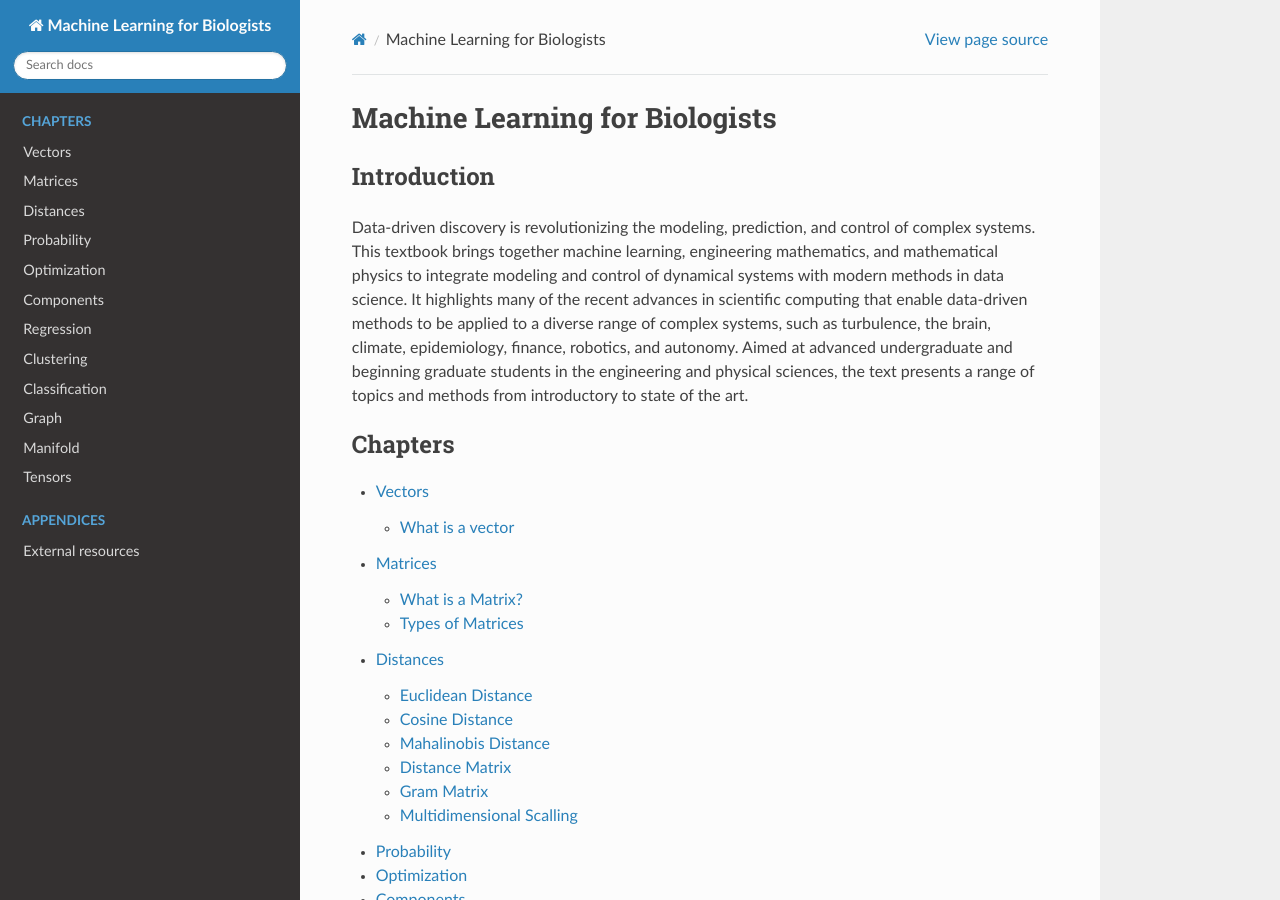
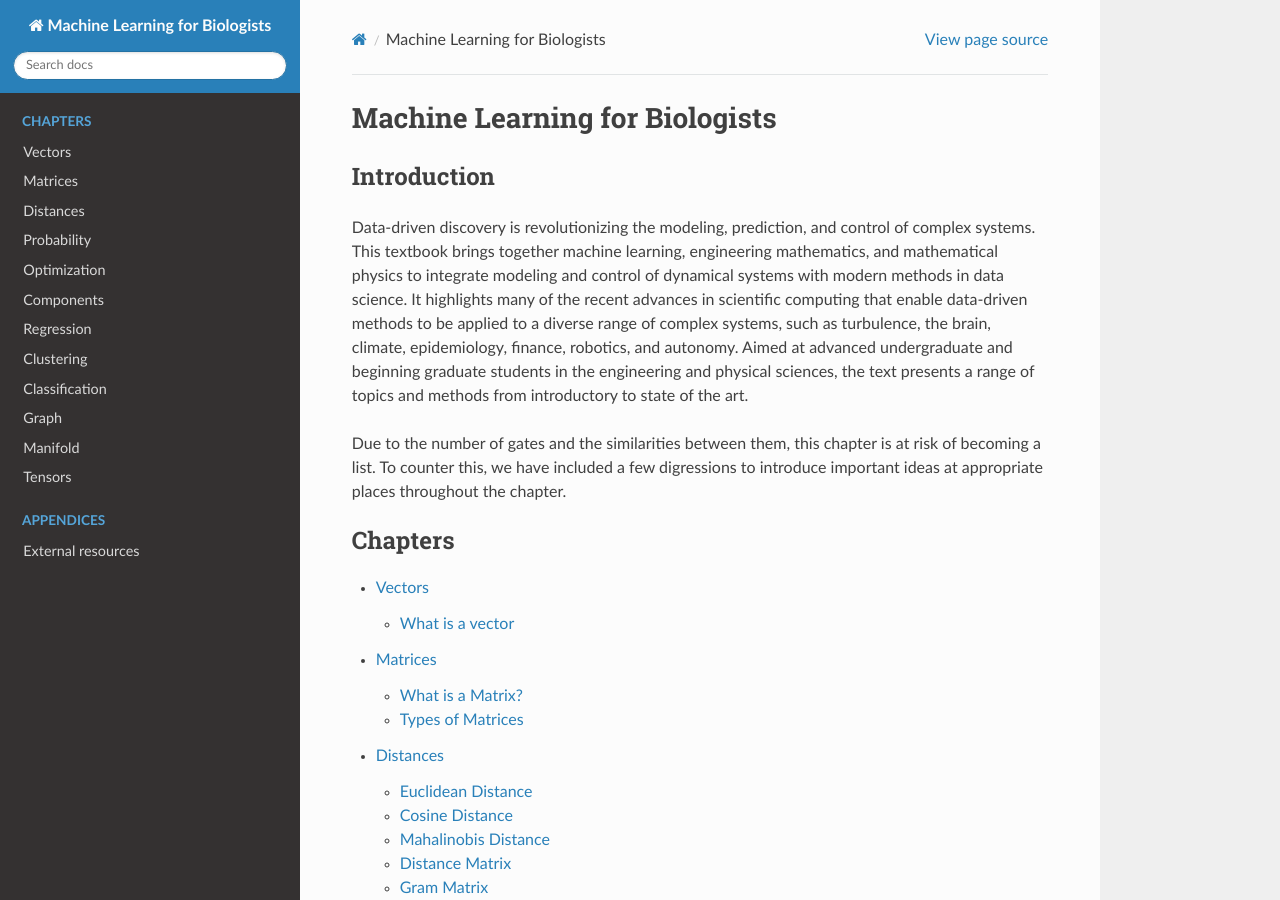
Before and after one commit to jamesjcai/readthedocs_ml4b, a Sphinx documentation site: the page built from docs/index.rst, in a window 1280 px wide and 900 px high. Built offline with Sphinx 7.4.7 and the Read the Docs theme 2.0.0, drawn with Linux system fonts in a browser that asks for light colours; formulas are drawn with MathJax 3.

Commit message:
Update index.rst

```diff
--- a/docs/index.rst
+++ b/docs/index.rst
@@ -8,6 +8,8 @@ Machine Learning for Biologists
 Introduction
 ------------
 Data-driven discovery is revolutionizing the modeling, prediction, and control of complex systems. This textbook brings together machine learning, engineering mathematics, and mathematical physics to integrate modeling and control of dynamical systems with modern methods in data science. It highlights many of the recent advances in scientific computing that enable data-driven methods to be applied to a diverse range of complex systems, such as turbulence, the brain, climate, epidemiology, finance, robotics, and autonomy. Aimed at advanced undergraduate and beginning graduate students in the engineering and physical sciences, the text presents a range of topics and methods from introductory to state of the art.
+
+Due to the number of gates and the similarities between them, this chapter is at risk of becoming a list. To counter this, we have included a few digressions to introduce important ideas at appropriate places throughout the chapter.
 
 
 .. toctree::
```
